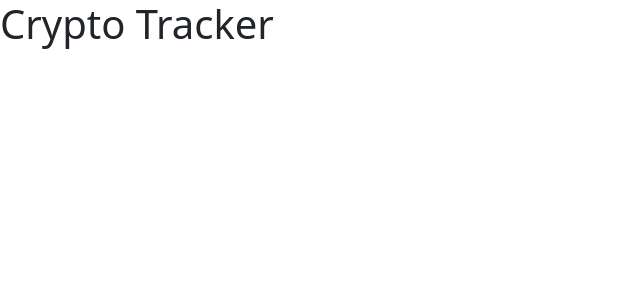
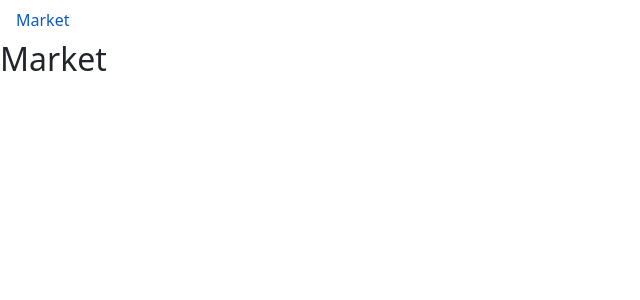
Before and after one commit to AdrienMorhan/cryptrack, a React (Vite) app in the folder cryptrack/: page / in a window 1280 px wide. Shown: the top 300 px of the page, without its empty margins (0-640 px from the left). Built offline with nearby package versions, Linux system fonts and the light colour scheme.

Commit message:
feat: add navbar and hashrouter rooting

```diff
--- a/cryptrack/src/App.jsx
+++ b/cryptrack/src/App.jsx
@@ -1,5 +1,16 @@
+import { Routes, Route } from "react-router";
+import NavBar from "./components/Navbar";
+import Market from "./pages/Market";
+
 function App() {
-  return <h1>Crypto Tracker</h1>
+  return (
+    <div>
+      <NavBar />
+      <Routes>
+        <Route path="/" element={<Market />} />
+      </Routes>
+    </div>
+  );
 }
 
-export default App
+export default App;
--- a/cryptrack/src/components/Navbar.jsx
+++ b/cryptrack/src/components/Navbar.jsx
@@ -0,0 +1,12 @@
+import { Link } from "react-router";
+import { Nav } from "react-bootstrap";
+
+function NavBar() {
+  return (
+    <Nav>
+      <Nav.Link as={Link} to="/">Market</Nav.Link>
+    </Nav>
+  );
+}
+
+export default NavBar;
--- a/cryptrack/src/main.jsx
+++ b/cryptrack/src/main.jsx
@@ -1,11 +1,13 @@
-import { StrictMode } from 'react'
-import { createRoot } from 'react-dom/client'
-import 'bootstrap/dist/css/bootstrap.min.css'
-import './index.css'
-import App from './App.jsx'
+import React from "react";
+import ReactDOM from "react-dom/client";
+import { HashRouter } from "react-router";
+import "bootstrap/dist/css/bootstrap.min.css";
+import App from "./App";
 
-createRoot(document.getElementById('root')).render(
-  <StrictMode>
+const root = document.getElementById("root");
+
+ReactDOM.createRoot(root).render(
+  <HashRouter>
     <App />
-  </StrictMode>,
-)
+  </HashRouter>,
+);
--- a/cryptrack/src/pages/Market.jsx
+++ b/cryptrack/src/pages/Market.jsx
@@ -0,0 +1,9 @@
+function Market() {
+  return (
+    <div>
+      <h2>Market</h2>
+    </div>
+  );
+}
+
+export default Market;
```
